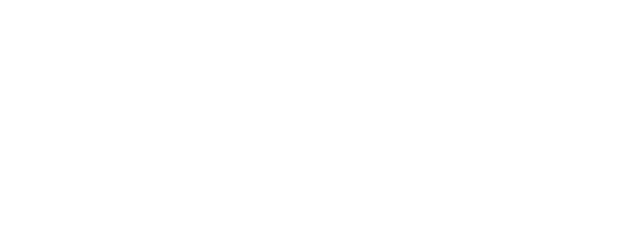
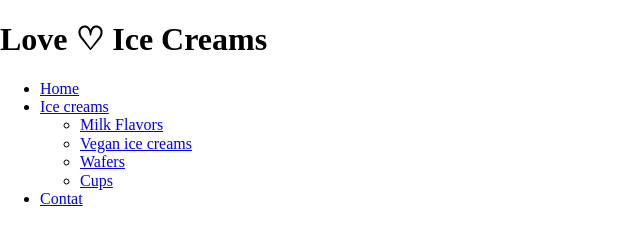
Before and after one commit to b-e-a-t-a/challenge-bedeprogramistka, a plain HTML site: page src/index.html in a window 1280 px wide. Shown: the whole page, without its empty margins (0-640 px from the left). Drawn offline with nearby package versions, Linux system fonts and the light colour scheme.

Commit message:
Add body section

```diff
--- a/src/index.html
+++ b/src/index.html
@@ -9,4 +9,27 @@
 	<link rel="stylesheet" type="text/css" href="css/style.css">
 </head>
 <body>
+	<header>
+		<nav class="menu-section">
+			<h1 class="nav-logo">Love &#9825 Ice Creams</h1>
+			<ul>
+				<li><a href="#">Home</a></li>
+				<li><a href="#">Ice creams</a></li>
+					<ul>
+						<li><a href="#">Milk Flavors</a></li>
+						<li><a href="#">Vegan ice creams</a></li>
+						<li><a href="#">Wafers</a></li>
+						<li><a href="#">Cups</a></li>
+					</ul>
+				</li>
+				<li><a href="#">Contat</a></li>
+			</ul>
+		</nav>
+	</header>
+	<section></section>
+	<section></section>
+	<section></section>
+	<section></section>
+	<section></section>
+	<footer></footer>
 </body>
```
